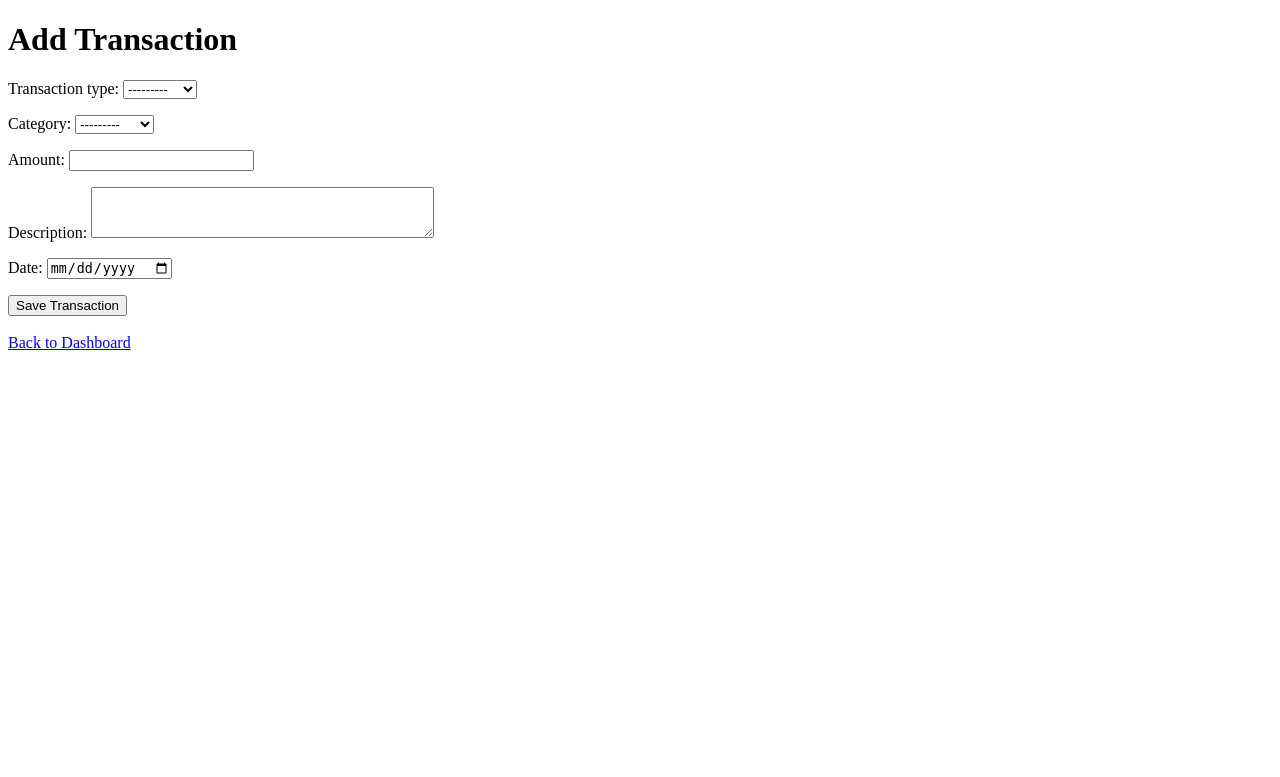
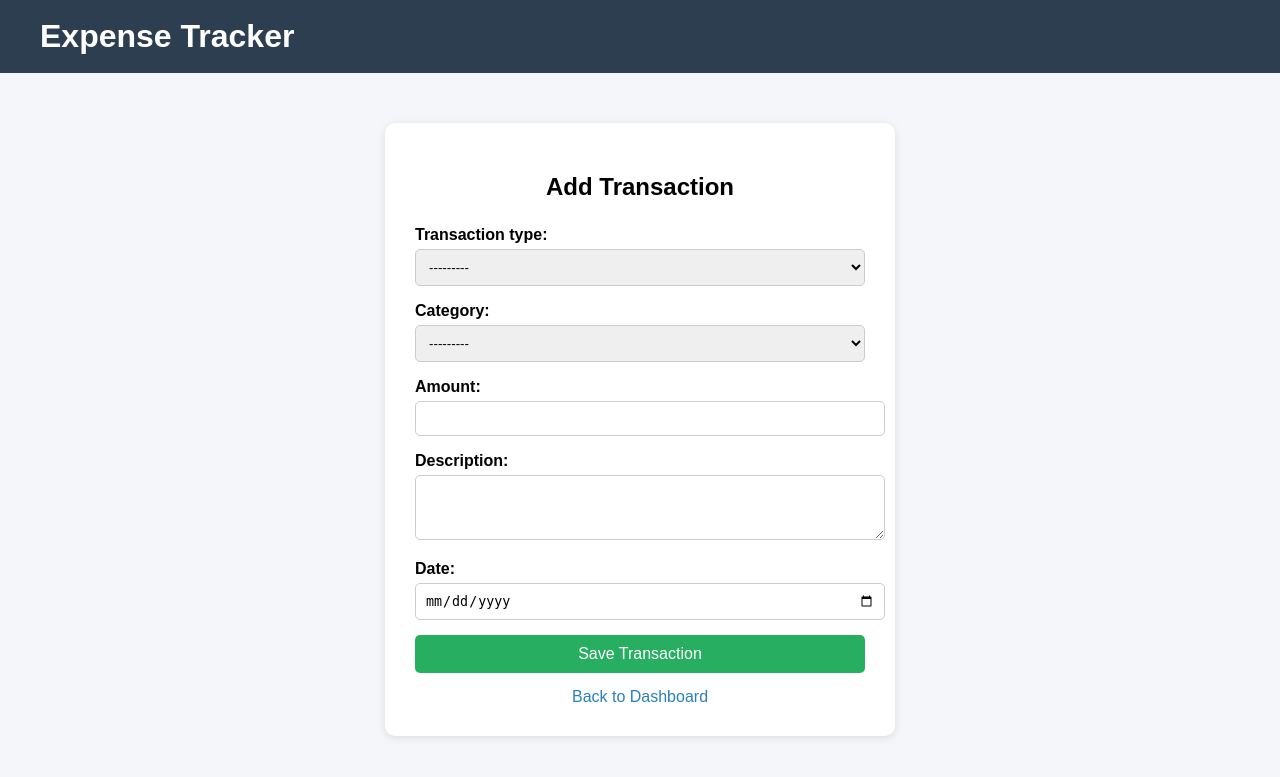
Before and after one commit to pranjal3350/expense-tracker-django, a Django app: page /add/ in a window 1280 px wide. Shown: the top 777 px of the page. Run offline with Django 5.2, Linux system fonts and the light colour scheme; the visitor is signed in with stand-in values (Sample User, id 1).

Commit message:
Improve Transaction from UI

```diff
--- a/tracker/templates/tracker/add_transaction.html
+++ b/tracker/templates/tracker/add_transaction.html
@@ -2,21 +2,93 @@
 <html>
 <head>
     <title>Add Transaction</title>
+
+    <style>
+        body {
+            font-family: Arial, sans-serif;
+            background-color: #f4f6f9;
+            margin: 0;
+            padding: 0;
+        }
+
+        .navbar {
+            background-color: #2c3e50;
+            color: white;
+            padding: 18px 40px;
+        }
+
+        .navbar h1 {
+            margin: 0;
+        }
+
+        .form-container {
+            width: 450px;
+            background: white;
+            margin: 50px auto;
+            padding: 30px;
+            border-radius: 10px;
+            box-shadow: 0 2px 8px rgba(0,0,0,0.1);
+        }
+
+        .form-container h2 {
+            text-align: center;
+            margin-bottom: 25px;
+        }
+
+        form p {
+            margin-bottom: 15px;
+        }
+
+        label {
+            font-weight: bold;
+        }
+
+        input, select, textarea {
+            width: 100%;
+            padding: 9px;
+            margin-top: 5px;
+            border: 1px solid #ccc;
+            border-radius: 5px;
+        }
+
+        button {
+            width: 100%;
+            padding: 10px;
+            background-color: #27ae60;
+            color: white;
+            border: none;
+            border-radius: 5px;
+            cursor: pointer;
+            font-size: 16px;
+        }
+
+        .back-link {
+            display: block;
+            text-align: center;
+            margin-top: 15px;
+            text-decoration: none;
+            color: #2980b9;
+        }
+    </style>
 </head>
 <body>
 
-    <h1>Add Transaction</h1>
+    <div class="navbar">
+        <h1>Expense Tracker</h1>
+    </div>
 
-    <form method="POST">
-        {% csrf_token %}
-        {{ form.as_p }}
+    <div class="form-container">
+        <h2>Add Transaction</h2>
 
-        <button type="submit">Save Transaction</button>
-    </form>
+        <form method="POST">
+            {% csrf_token %}
+            {{ form.as_p }}
 
-    <br>
+            <button type="submit">Save Transaction</button>
+        </form>
 
-    <a href="{% url 'dashboard' %}">Back to Dashboard</a>
+        <a class="back-link" href="{% url 'dashboard' %}">Back to Dashboard</a>
+    </div>
 
 </body>
 </html>
```
Also changed, not shown: tracker/templates/tracker/edit_transaction.html (+80 -8 lines).
